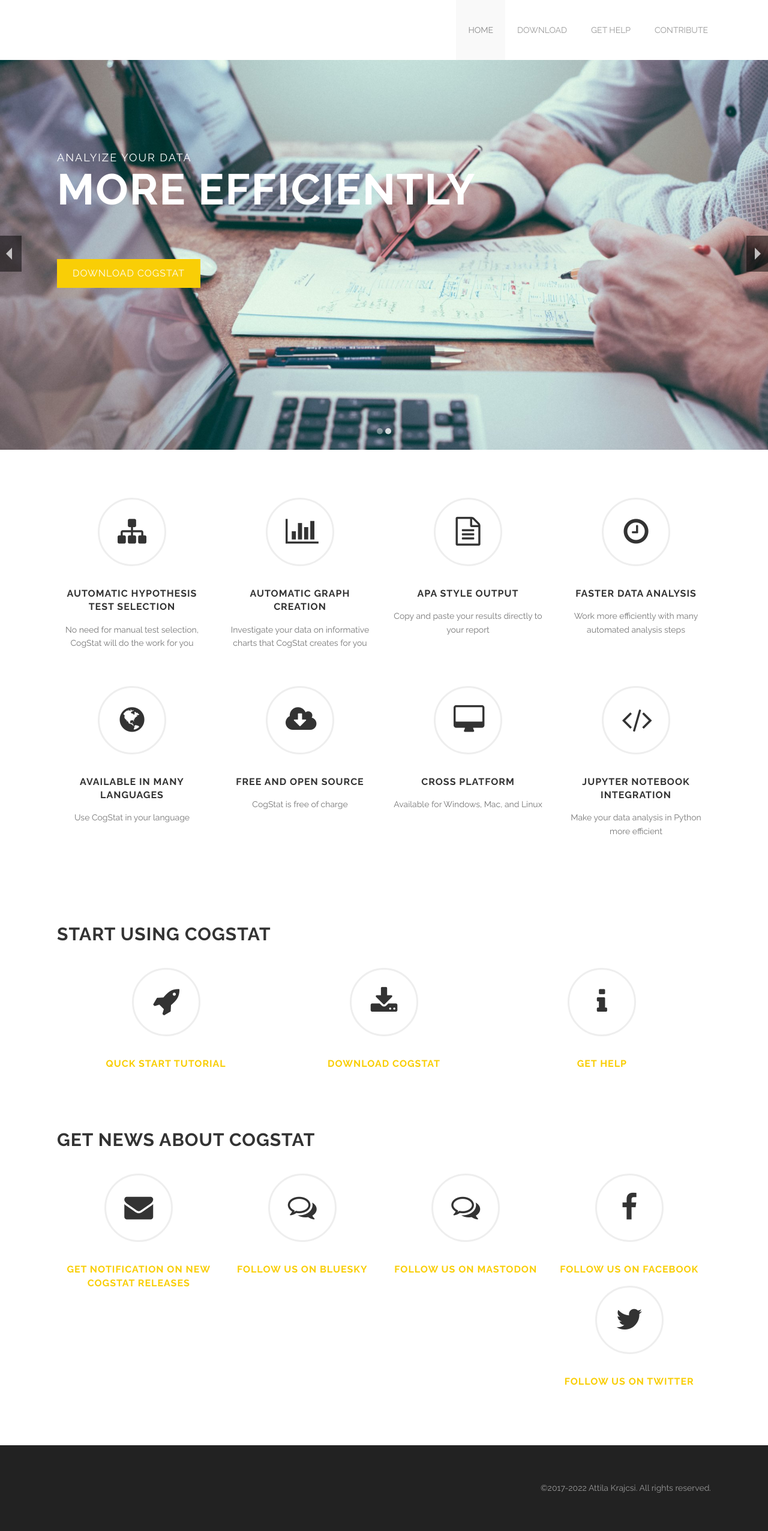
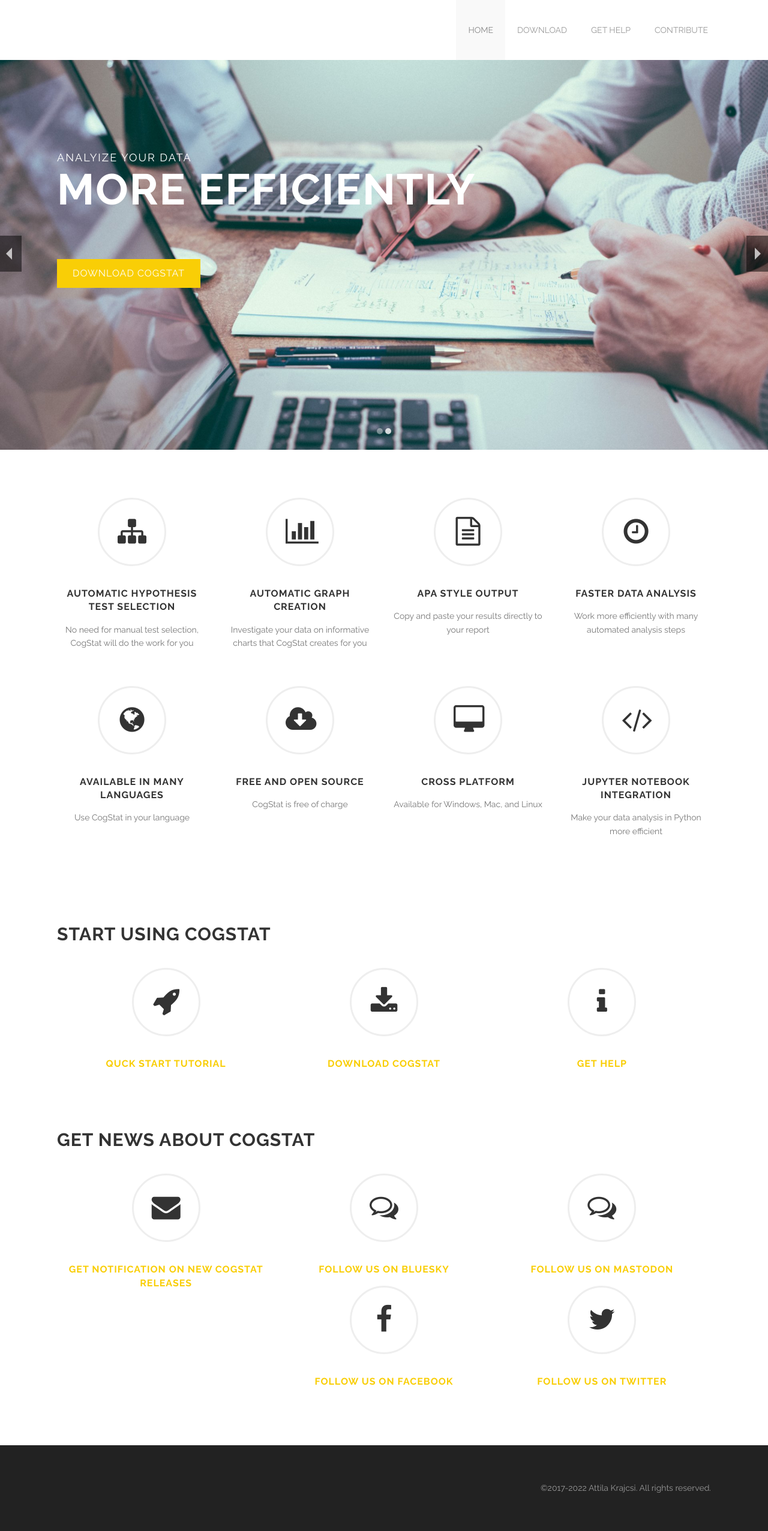
Before and after one commit to cogstat/cogstat_website, a Jekyll site: the page built from index.html, in a window 1280 px wide. Shown: the whole page at 60% size. Built offline with Jekyll 4.4.1, drawn with Linux system fonts in a browser that asks for light colours; the list of posts is cut into pages by our own code.

Commit message:
Update index.html

```diff
--- a/index.html
+++ b/index.html
@@ -145,7 +145,7 @@
       </div>
 
       <div class="medium-4 large-4 columns">
-          <div class="fadein mod modIconText" data-delay="0">
+          <div class="fadein mod modIconText" data-delay="400">
               <div class="icon-text-circle">
                   <a href="https://doc.cogstat.org/"><i class="fa fa-info"></i></a>
                   <h3><a href="https://doc.cogstat.org/">Get help</a></h3>
@@ -160,8 +160,8 @@
       <h2>Get news about CogStat</h2>
       <div class='spacing'></div>
 
-      <div class="medium-3 large-3 columns">
-          <div class="fadein mod modIconText" data-delay="400">
+      <div class="medium-4 large-4 columns">
+          <div class="fadein mod modIconText" data-delay="0">
               <div class="icon-text-circle">
                   <a href="https://forms.gle/JUx3tHHWdG95zVuW8"><i class="fa fa-envelope"></i></a>
                   <h3><a href="https://forms.gle/JUx3tHHWdG95zVuW8">Get notification on new CogStat releases</a></h3>
@@ -169,8 +169,8 @@
           </div>
       </div>
 
-      <div class="medium-3 large-3 columns">
-          <div class="fadein mod modIconText" data-delay="600">
+      <div class="medium-4 large-4 columns">
+          <div class="fadein mod modIconText" data-delay="200">
               <div class="icon-text-circle">
                   <a href="https://bsky.app/profile/cogstat.bsky.social"><i class="fa fa-comments-o"></i></a>
                   <h3><a href="https://bsky.app/profile/cogstat.bsky.social">Follow us on Bluesky</a></h3>
@@ -178,8 +178,8 @@
           </div>
       </div>
 
-      <div class="medium-3 large-3 columns">
-          <div class="fadein mod modIconText" data-delay="600">
+      <div class="medium-4 large-4 columns">
+          <div class="fadein mod modIconText" data-delay="400">
               <div class="icon-text-circle">
                   <a href="https://fosstodon.org/@cogstat"><i class="fa fa-comments-o"></i></a>
                   <h3><a href="https://fosstodon.org/@cogstat">Follow us on Mastodon</a></h3>
@@ -187,8 +187,8 @@
           </div>
       </div>
 
-      <div class="medium-3 large-3 columns">
-          <div class="fadein mod modIconText" data-delay="800">
+      <div class="medium-4 large-4 columns">
+          <div class="fadein mod modIconText" data-delay="600">
               <div class="icon-text-circle">
                   <a href="https://www.facebook.com/cogstat/"><i class="fa fa-facebook"></i></a>
                   <h3><a href="https://www.facebook.com/cogstat/">Follow us on Facebook</a></h3>
@@ -196,8 +196,8 @@
           </div>
       </div>
 
-      <div class="medium-3 large-3 columns">
-          <div class="fadein mod modIconText" data-delay="1000">
+      <div class="medium-4 large-4 columns">
+          <div class="fadein mod modIconText" data-delay="800">
               <div class="icon-text-circle">
                   <a href="https://twitter.com/CogStat"><i class="fa fa-twitter"></i></a>
                   <h3><a href="https://twitter.com/CogStat">Follow us on Twitter</a></h3>
```
